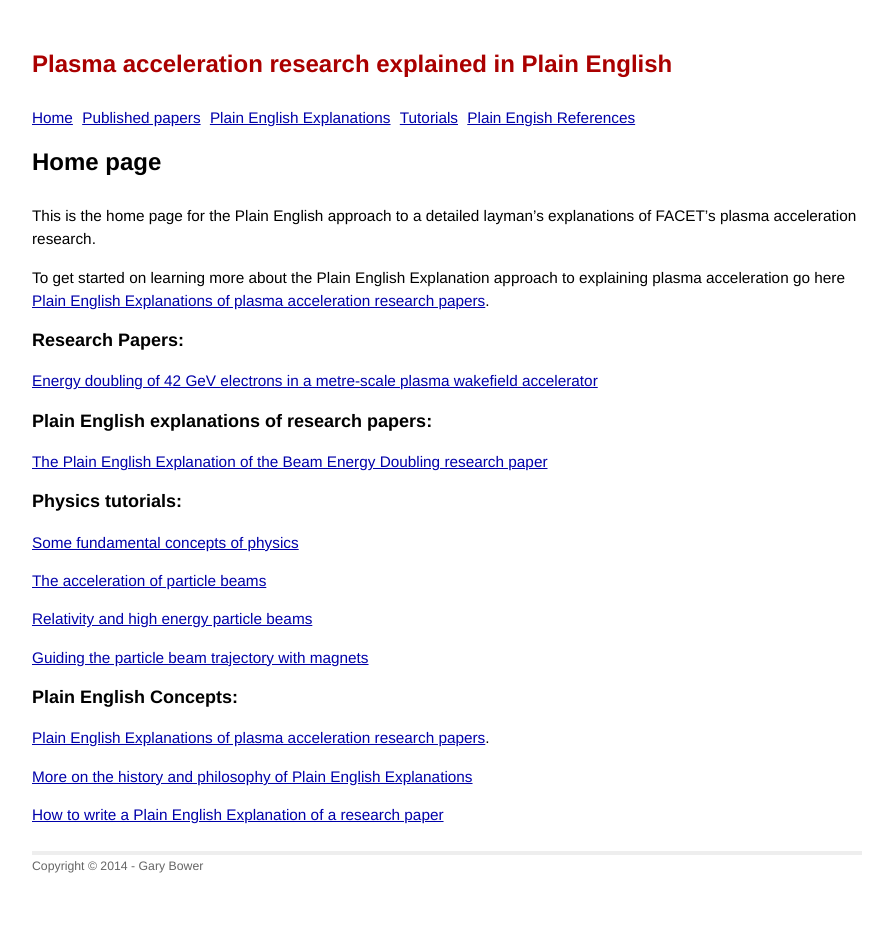
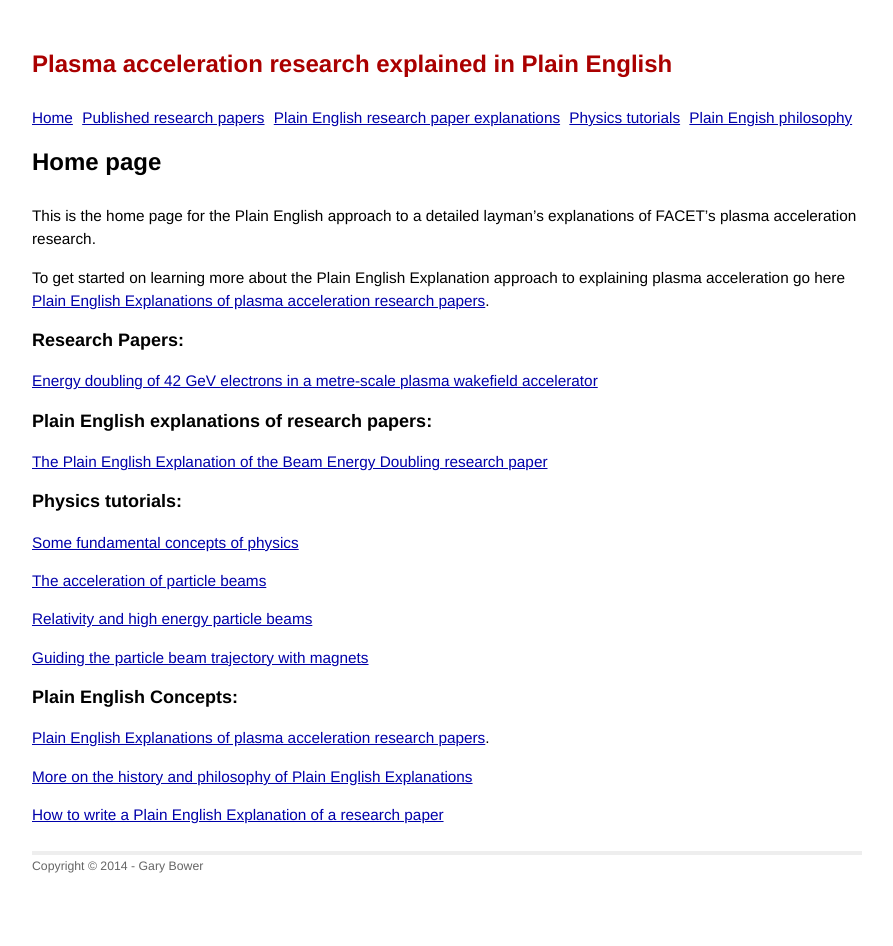
Before and after one commit to grbfacet/facet, a Jekyll site: the page built from index.md, in a window 1280 px wide. Shown: the whole page, without its empty margins (193-1086 px from the left). Built offline with Jekyll 4.4.1, drawn with Linux system fonts in a browser that asks for light colours.

Commit message:
Update default.html

```diff
--- a/_layouts/default.html
+++ b/_layouts/default.html
@@ -23,10 +23,10 @@
 		<nav>
 			<ul>
 				<li><a href="/">Home</a></li>
-				<li><a href="/all-published.html">Published papers</a></li>
-				<li><a href="/all-explanations.html">Plain English Explanations</a></li>
-				<li><a href="/all-tutorials.html">Tutorials</a></li>
-				<li><a href="/all-reference.html">Plain Engish References</a></li>
+				<li><a href="/all-published.html">Published research papers</a></li>
+				<li><a href="/all-explanations.html">Plain English research paper explanations</a></li>
+				<li><a href="/all-tutorials.html">Physics tutorials</a></li>
+				<li><a href="/all-reference.html">Plain Engish philosophy</a></li>
 			</ul>
 		</nav>
 
```
